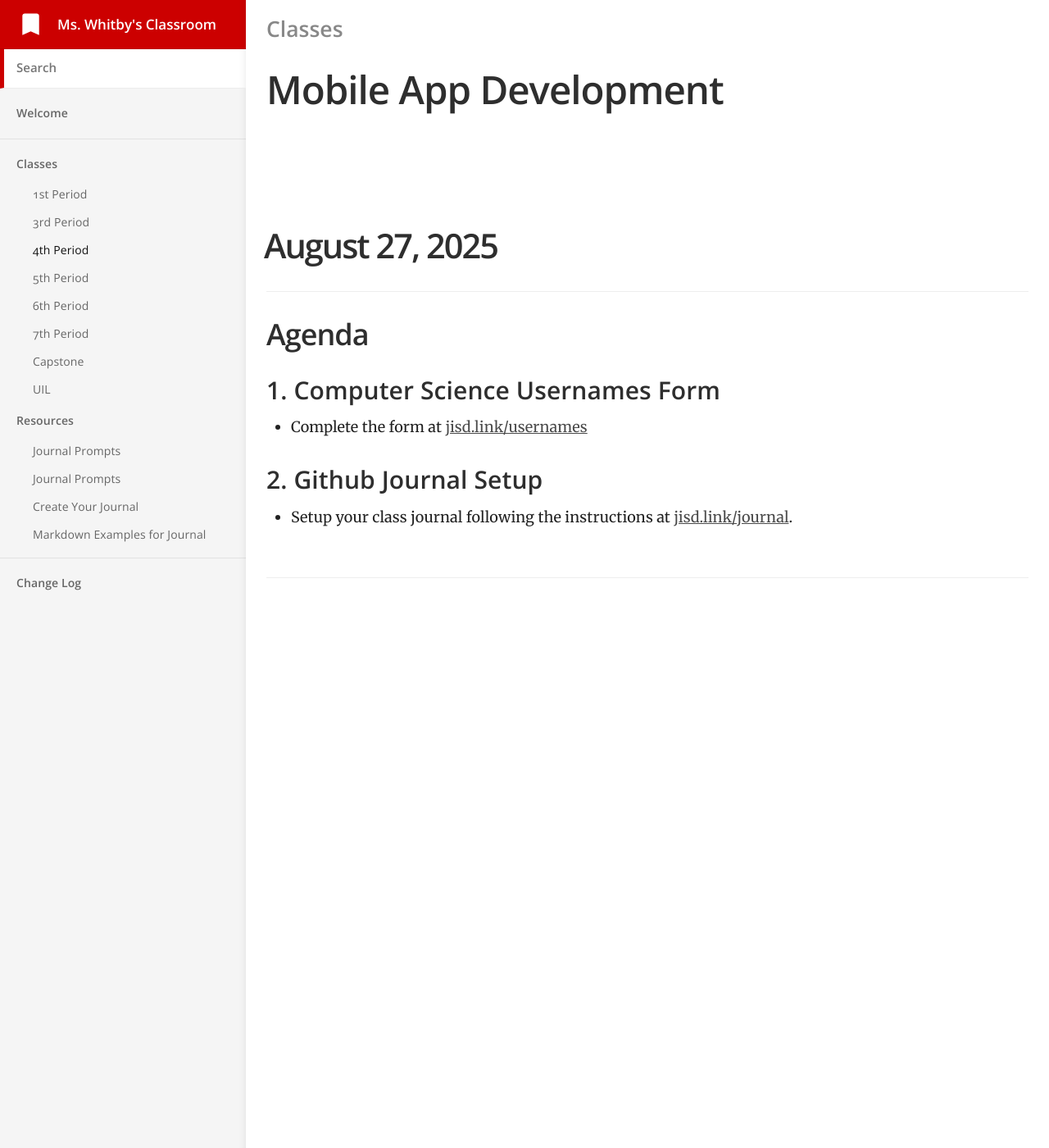
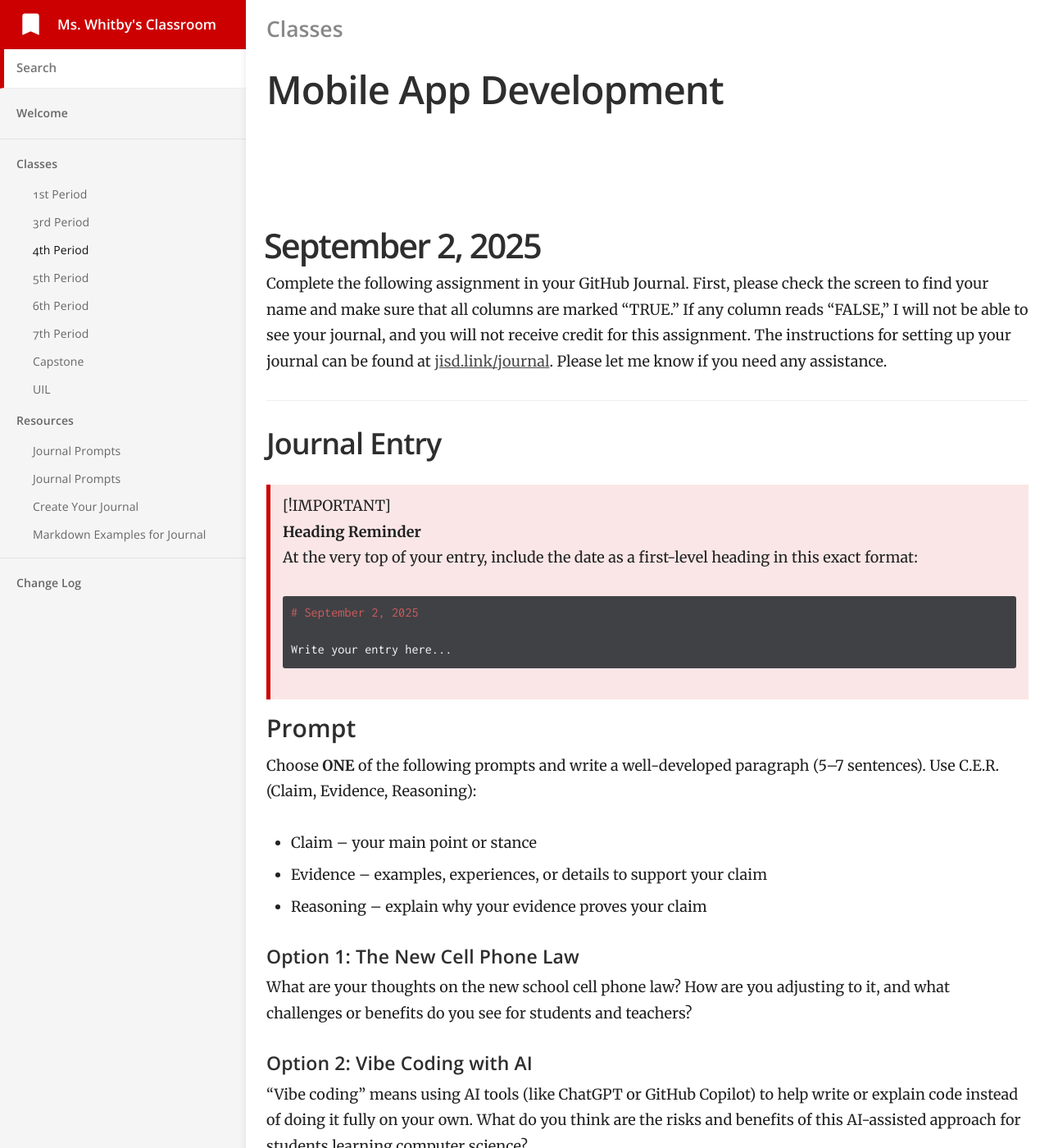
Before and after one commit to mswhitby/classroom, a Jekyll site: the page built from _docs/classes/4th.md, in a window 1280 px wide and 1400 px high. Shown: the whole window at 82% size. Built offline with Jekyll 4.4.1, drawn with Linux system fonts in a browser that asks for light colours; some of the changed text lies outside the part shown.

Commit message:
Updated lessons

````diff
--- a/_docs/classes/4th.md
+++ b/_docs/classes/4th.md
@@ -4,6 +4,44 @@ subtitle: Mobile App Development
 category: Classes
 order: 3
 ---
+
+# September 2, 2025
+
+Complete the following assignment in your GitHub Journal. First, please check the screen to find your name and make sure that all columns are marked "TRUE." If any column reads "FALSE," I will not be able to see your journal, and you will not receive credit for this assignment. The instructions for setting up your journal can be found at [jisd.link/journal](https://github.com/mswhitby/classroom/blob/main/_docs/resources/journal_creation.md). Please let me know if you need any assistance.
+
+## Journal Entry
+
+
+> [!IMPORTANT]
+> **Heading Reminder**
+> At the very top of your entry, include the date as a first-level heading in this exact format:
+>
+> ```markdown
+> # September 2, 2025
+>
+> Write your entry here...
+> ```
+
+### Prompt
+
+Choose **ONE** of the following prompts and write a well-developed paragraph (5–7 sentences). Use C.E.R. (Claim, Evidence, Reasoning):
+- Claim – your main point or stance
+- Evidence – examples, experiences, or details to support your claim
+- Reasoning – explain why your evidence proves your claim
+
+#### Option 1: The New Cell Phone Law
+
+What are your thoughts on the new school cell phone law? How are you adjusting to it, and what challenges or benefits do you see for students and teachers?
+
+#### Option 2: Vibe Coding with AI
+
+“Vibe coding” means using AI tools (like ChatGPT or GitHub Copilot) to help write or explain code instead of doing it fully on your own. What do you think are the risks and benefits of this AI-assisted approach for students learning computer science?
+
+#### Option 3: Computer Science Expectations
+
+What did you think computer science was before starting this class? Has your view changed so far? What do you hope to get from this course?
+
+----
 
 # August 27, 2025
 
````
